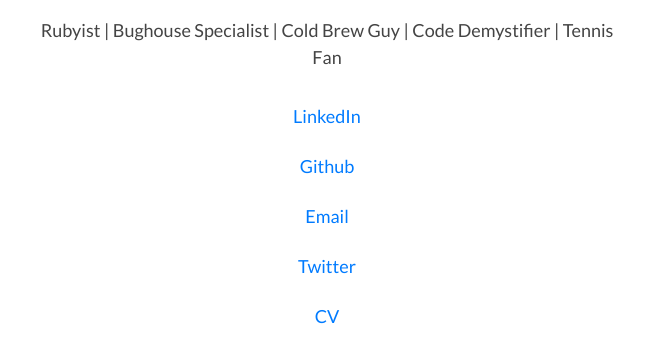
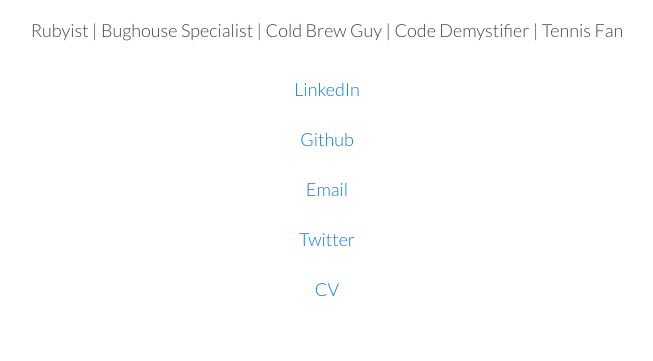
Before and after one commit to cbar09/cbar09.github.io, a plain HTML site: page index.html in a window 1280 px wide. Shown: the part 321-682 px from the top of the page, without its empty margins (313-966 px from the left). Drawn offline with nearby package versions, Linux system fonts and the light colour scheme.

Commit message:
added light fonts to homepage

```diff
--- a/index.html
+++ b/index.html
@@ -12,7 +12,7 @@
         <!-- Place favicon.ico in the root directory -->
 		<link rel="icon" href="img/favicon.ico">
 
-		<link href="https://fonts.googleapis.com/css?family=Lato:300,300i,400" rel="stylesheet">
+		<link href="https://fonts.googleapis.com/css?family=Lato:300" rel="stylesheet">
         <link rel="stylesheet" href="css/normalize.css">
         <link rel="stylesheet" href="css/main.css">
         <link rel="stylesheet" href="css/styles.css">
```
Also changed, not shown: cv.html (+6 -2 lines).
